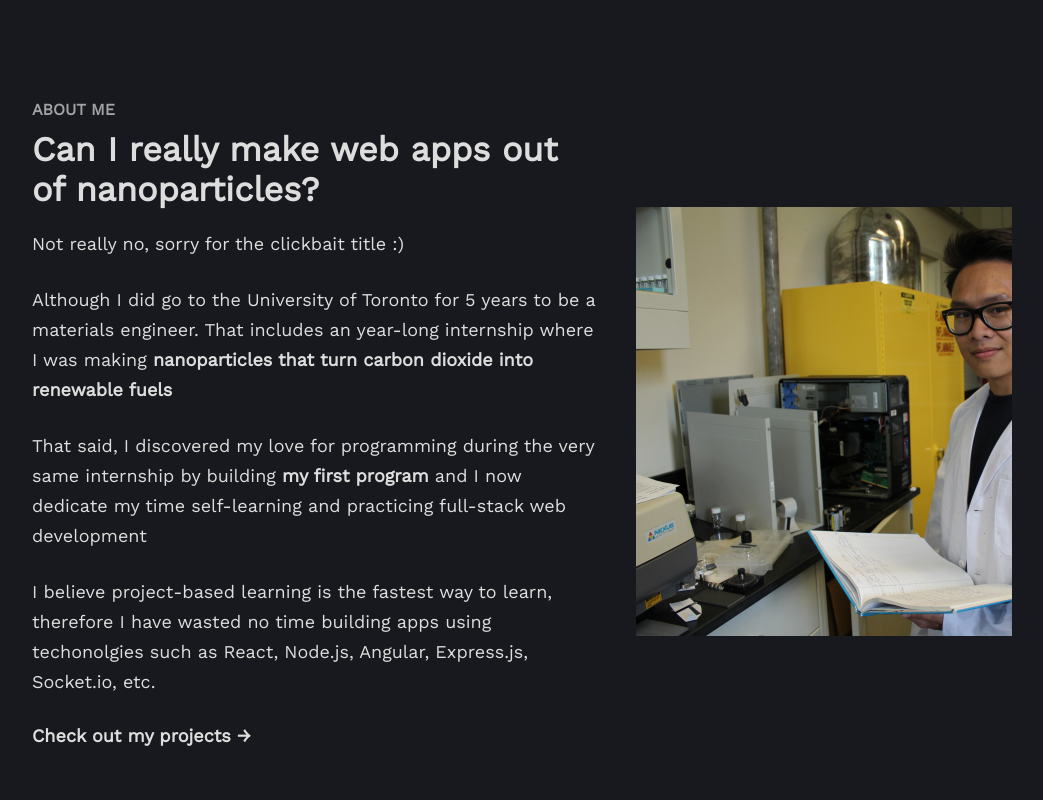
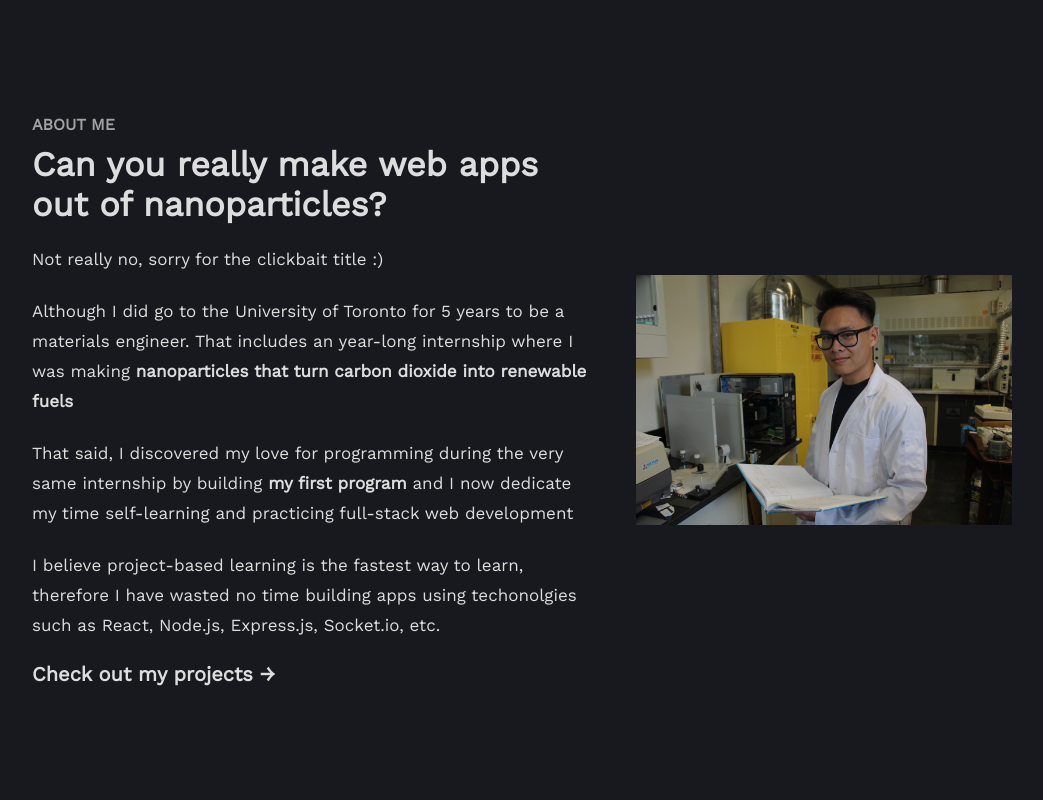
Before and after one commit to JL978/portfolio, a Next.js app: page / in a window 1280 px wide. Shown: the part 800-1600 px from the top of the page, without its empty margins (118-1161 px from the left). Built offline with nearby package versions, Linux system fonts and the light colour scheme.

Commit message:
anout page responsive

```diff
--- a/pages/components/sections/About.js
+++ b/pages/components/sections/About.js
@@ -16,7 +16,7 @@ export default function About() {
 				variants={fadeInRight}
 			>
 				<h3>about me</h3>
-				<h2>Can I really make web apps out of nanoparticles?</h2>
+				<h2>Can you really make web apps out of nanoparticles?</h2>
 				<p>Not really no, sorry for the clickbait title :)</p>
 				<p>
 					Although I did go to the University of Toronto for 5 years to be a
@@ -32,7 +32,7 @@ export default function About() {
 				<p>
 					I believe project-based learning is the fastest way to learn,
 					therefore I have wasted no time building apps using techonolgies such
-					as React, Node.js, Angular, Express.js, Socket.io, etc.
+					as React, Node.js, Express.js, Socket.io, etc.
 				</p>
 				<a href="#projects">
 					<b>
@@ -50,7 +50,7 @@ export default function About() {
 					src="/static/img/me.jpg"
 					width={644}
 					height={429}
-					layout="fixed"
+					layout="responsive"
 					quality={100}
 				/>
 			</motion.div>
--- a/styles/scss/about.scss
+++ b/styles/scss/about.scss
@@ -1,13 +1,14 @@
 .about {
 	height: 100%;
-	width: 100%;
+	padding-top: $header-height + 20px;
 
 	.info {
 		z-index: 9;
 		width: 100%;
+		margin-bottom: 1rem;
 		h3 {
 			text-transform: uppercase;
-			font-size: 0.8rem;
+			font-size: 0.7rem;
 			opacity: 0.7;
 			margin-bottom: 0.5rem;
 		}
@@ -17,13 +18,13 @@
 			margin-bottom: 1rem;
 		}
 		p {
-			font-size: 0.9rem;
-			margin-bottom: 1.3rem;
-			line-height: 1.5rem;
+			font-size: 0.75rem;
+			margin-bottom: 0.8rem;
+			line-height: 1.1rem;
 		}
 
 		a {
-			font-size: 0.9rem;
+			font-size: 0.75rem;
 
 			&:hover {
 				b {
@@ -41,67 +42,118 @@
 		height: auto;
 		position: relative;
 		overflow: hidden;
-		opacity: 85%;
-
+		opacity: 85% !important;
 		div {
-			margin-left: -25%;
+			// margin-left: -20%;
+			margin: auto !important;
+			max-width: 400px !important;
+			max-height: 266px !important;
 		}
 	}
 }
 
-@media only screen and (min-width: 600px) {
+@media only screen and (min-width: 500px) {
 	.about {
-		height: 100%;
-		padding: $header-height 100px;
+		padding-top: $header-height;
+		padding-left: 40px;
+		padding-right: 40px;
+		.info {
+			margin-bottom: 1.5rem;
+
+			h3 {
+				font-size: 0.8rem;
+			}
+
+			h2 {
+				font-size: 1.1rem;
+			}
+			p {
+				line-height: 1.2rem;
+			}
+			a {
+				font-size: 0.8rem;
+			}
+		}
+	}
+}
+
+@media only screen and (min-width: 950px) {
+	.about {
+		padding: $header-height 50px;
 		display: grid;
 		grid-template-columns: 3fr 2fr;
 		align-items: center;
 		justify-items: center;
+		grid-gap: 1rem;
+
+		.info {
+			margin: 0;
+
+			h2 {
+				font-size: 1.2rem;
+				margin-bottom: 1rem;
+			}
+			p {
+				font-size: 0.8rem;
+				margin-bottom: 1.1rem;
+				line-height: 1.5rem;
+			}
+			a {
+				font-size: 0.9rem;
+			}
+		}
+	}
+}
+
+@media only screen and (min-width: 1150px) {
+	.about {
+		padding: $header-height 100px;
+	}
+}
+
+@media only screen and (min-width: 1270px) {
+	.about {
 		grid-gap: 2rem;
 
 		.info {
-			z-index: 9;
-			h3 {
-				text-transform: uppercase;
-				font-size: 0.8rem;
-				opacity: 0.7;
-				margin-bottom: 0.5rem;
-			}
+			margin: 0;
 
 			h2 {
 				font-size: 1.7rem;
 				margin-bottom: 1rem;
 			}
 			p {
-				font-size: 0.9rem;
-				margin-bottom: 1.3rem;
+				font-size: 0.85rem;
+				margin-bottom: 1.1rem;
 				line-height: 1.5rem;
 			}
-
 			a {
-				font-size: 0.9rem;
-
-				&:hover {
-					b {
-						span {
-							margin-left: 0.5rem;
-						}
-					}
-				}
+				font-size: 1rem;
 			}
 		}
 
 		.img {
-			z-index: 9;
-			width: 100%;
-			height: auto;
-			position: relative;
-			overflow: hidden;
-			opacity: 85%;
-
 			div {
-				margin-left: -25%;
+				max-width: 500px !important;
+				max-height: 333px !important;
 			}
 		}
 	}
 }
+
+@media only screen and (min-width: 1440px) {
+	.about {
+		.info {
+			p {
+				font-size: 0.9rem;
+			}
+		}
+	}
+
+	.img {
+		div {
+			max-width: 644px !important;
+			max-height: 429px !important;
+		}
+	}
+}
--- a/styles/scss/decoration.scss
+++ b/styles/scss/decoration.scss
@@ -31,19 +31,17 @@
 	}
 }
 
-@media only screen and (min-width: 1440px) {
+@media only screen and (min-width: 700px) {
 	.socials {
-		@include mid-flex;
-		width: 100%;
 		position: fixed;
 		bottom: 3rem;
-		max-width: $width-max;
 		justify-content: flex-start;
 		padding: $body-padding-wide;
-		z-index: 4;
 
 		ul {
+			flex-direction: column;
 			li {
+				margin: 0;
 				margin-bottom: 1.8rem;
 			}
 		}
@@ -79,18 +77,4 @@
 			background-color: $main-light;
 		}
 	}
-
-	.watermark {
-		@include mid-flex;
-		width: 100%;
-		position: fixed;
-		bottom: 1rem;
-		max-width: $width-max;
-
-		h1 {
-			user-select: none;
-			font-size: 250px;
-			opacity: 5%;
-		}
-	}
 }
--- a/styles/scss/project.scss
+++ b/styles/scss/project.scss
@@ -1,6 +1,6 @@
 .project {
 	height: 100%;
-	// padding: $header-height 100px;
+	padding-top: $header-height + 20px;
 	// display: grid;
 	// grid-template-columns: 1fr 1fr;
 	// align-items: center;
```
